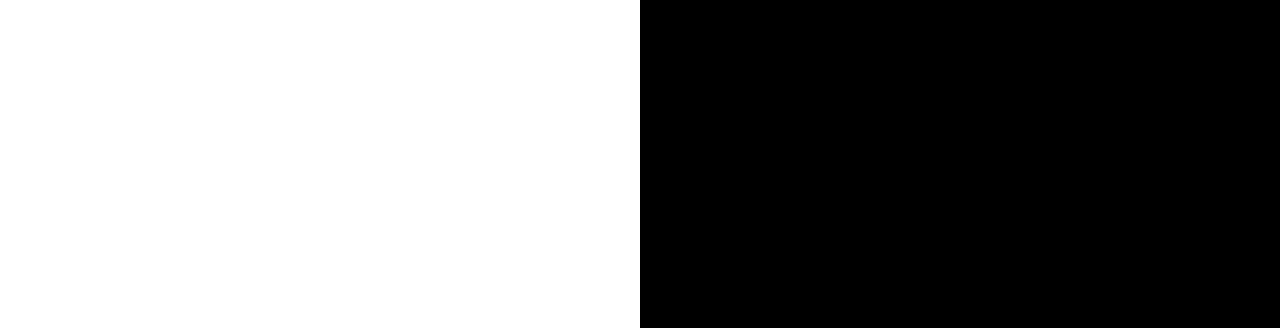
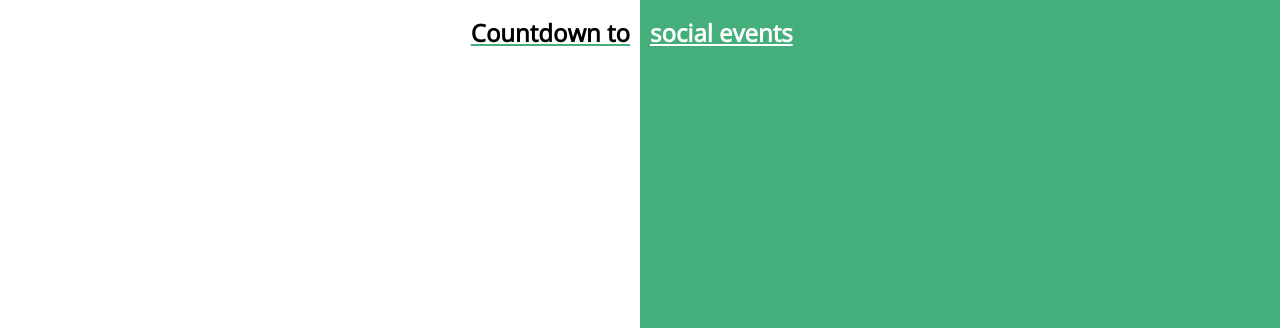
Before and after one commit to rachelfranklin1/NICountdown, a Gatsby site: page / in a window 1280 px wide. Shown: the top 328 px of the page. Built offline with nearby package versions, Linux system fonts and the light colour scheme; Gatsby itself is replaced by a stand-in of ours.

Commit message:
styling updates

```diff
--- a/src/pages/index.js
+++ b/src/pages/index.js
@@ -11,44 +11,51 @@ const pageStyles = {
   height: "100vh",
 };
 
-// markup
 const IndexPage = () => {
   const timeLeft = useCountdown();
   return (
     <>
       <GlobalStyle />
-      {/* <div
+      <div
         style={{
           display: "flex",
-          alignItems: "center",
-          justifyContent: "center",
         }}
       >
-        <LeftHeader>Countdown to</LeftHeader>
-        <RightHeader>the sesh</RightHeader>
-      </div> */}
+        <LeftHeader>
+          <Heading color={"#44af7b"}>Countdown to</Heading>
+        </LeftHeader>
+        <RightHeader>
+          <Heading color={"white"}>social events</Heading>
+        </RightHeader>
+      </div>
       <main style={pageStyles}>
-        <title>Countdown to the sesh</title>
+        <title>Countdown to the social events</title>
         <LeftPanel>
-          <h1>You can now meet up to 6 people from two households</h1>
+          <h1>You can now meet up to 6 people outdoors, from two households</h1>
         </LeftPanel>
         <RightPanel>
-          <Box>{pluralize(timeLeft.days, "day")}</Box>
-          <Box>{pluralize(timeLeft.hours, "hour")}</Box>
-          <Box>{pluralize(timeLeft.minutes, "minute")}</Box>
-          <Box>{pluralize(timeLeft.seconds, "second")}</Box>
+          <Section>
+            <Box>{pluralize(timeLeft.days, "day")}</Box>
+            <Box>{pluralize(timeLeft.hours, "hour")}</Box>
+            <Box>{pluralize(timeLeft.minutes, "minute")}</Box>
+            <Box>{pluralize(timeLeft.seconds, "second")}</Box>
+          </Section>
         </RightPanel>
       </main>
     </>
   );
 };
-const LeftHeader = styled.header`
-  width: 100%;
+const LeftHeader = styled.div`
+  width: 50%;
   height: 50px;
+  display: flex;
+  justify-content: flex-end;
 `;
-const RightHeader = styled.header`
-  width: 100%;
+const RightHeader = styled.div`
+  width: 50%;
   height: 50px;
+  background-color: #44af7b;
+  color: white;
 `;
 const LeftPanel = styled.div`
   flex-direction: column;
@@ -65,13 +72,16 @@ const LeftPanel = styled.div`
 const RightPanel = styled.div`
   width: 50%;
   padding: 0 5%;
-  background-color: black;
+  background-color: #44af7b;
   color: white;
   height: 100%;
+  font-family: "Open Sans";
+  display: flex;
+`;
+const Section = styled.div`
   display: flex;
   align-items: center;
   justify-content: center;
-  font-family: "Open Sans";
 `;
 
 const Box = styled.div`
@@ -80,10 +90,19 @@ const Box = styled.div`
   padding: 5%;
 `;
 
+const Heading = styled.h1`
+  font-size: 1.5rem;
+  padding: 0 10px;
+  height: 100%;
+  text-decoration: underline ${(props) => props.color};
+`;
+
 const GlobalStyle = createGlobalStyle`
   body {
     height: 100%;
     margin: 0; padding: 0;
+    font-family: "Open Sans";
+    overflow: hidden;
   }
 `;
 export default IndexPage;
```
